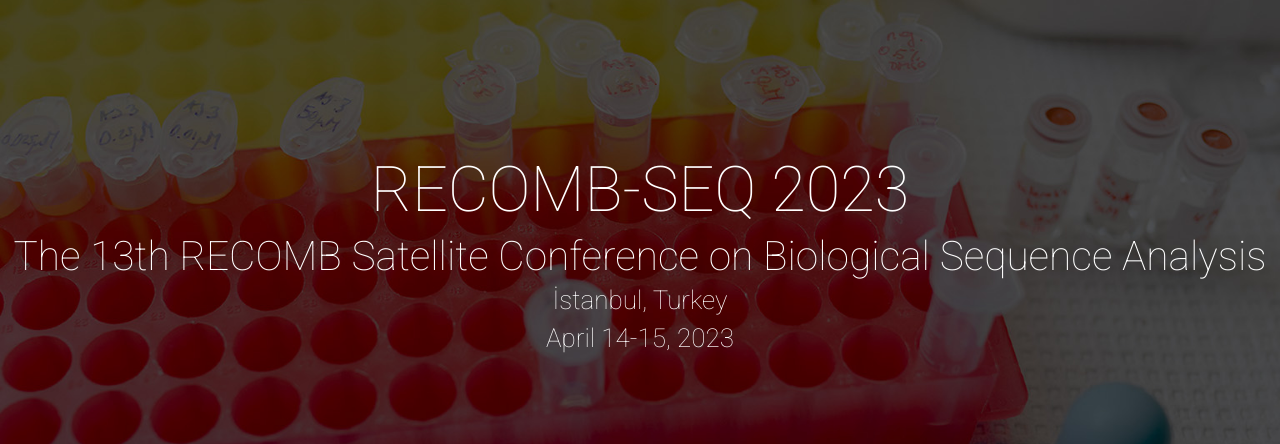
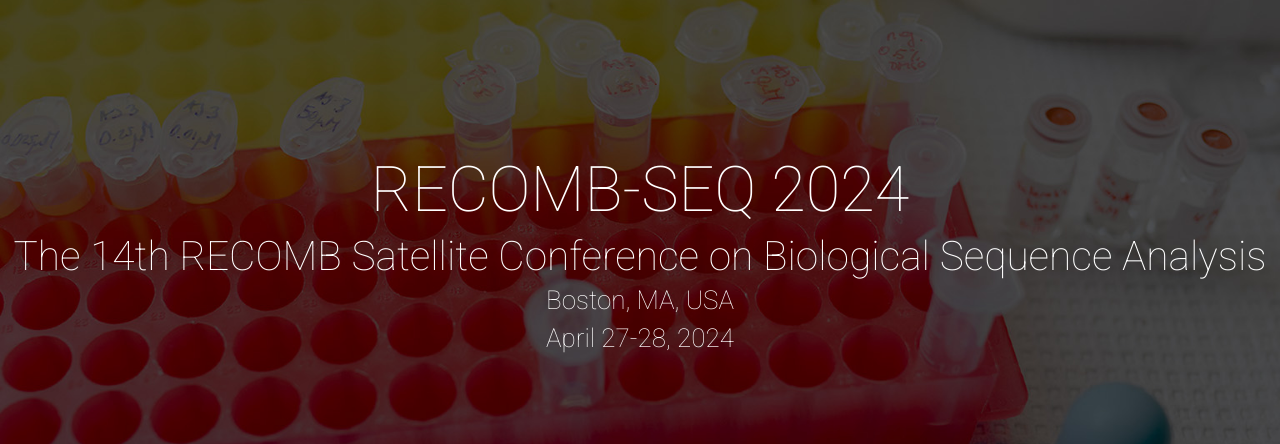
Before and after one commit to recomb-seq/recomb-seq.github.io, a Jekyll site: the page built from index.html, in a window 1280 px wide and 900 px high. Shown: the part 175-619 px from the top of the window. Built offline with Jekyll 4.4.1, drawn with Linux system fonts in a browser that asks for light colours; nearby versions of some CDN libraries; comment, search, counter and statistics services are not loaded.

Commit message:
2024 location

```diff
--- a/_config.yml
+++ b/_config.yml
@@ -50,10 +50,10 @@ rightNavigationButtons:
 
 # Hero Block
 heroImage: "hero.jpg"
-heroTitle: "RECOMB-SEQ 2023"
-heroSubTitle: "The 13th RECOMB Satellite Conference on Biological Sequence Analysis"
-eventDate: "April 14-15, 2023"
-eventLocation: "İstanbul, Turkey"
+heroTitle: "RECOMB-SEQ 2024"
+heroSubTitle: "The 14th RECOMB Satellite Conference on Biological Sequence Analysis"
+eventDate: "April 27-28, 2024"
+eventLocation: "Boston, MA, USA"
 #typeoutTextValues: '"2023"'
 #typeoutFallback: "2023"
 heroButtons:
@@ -90,15 +90,15 @@ eventLocationName: "TBD"
 eventLocationLink: "TBD"
 eventStreetAddress: "TBD"
 eventAddressLocality: ""
-eventAddressLocalityRegion: "Istanbul"
+eventAddressLocalityRegion: "Boston"
 eventPostalCode: ""
-eventAddressCountry: "Turkey"
-eventStartTime: "2022-10-25T10:00"
+eventAddressCountry: "United States"
+eventStartTime: "2024-04-27T08:00"
 eventDoorTime: "09:00"
-eventEndTime: "2022-10-25T20:00"
-eventPlaceCoordinates: "41.0053215,29.0121795"
-mapCenterCoordinates: "41.0053215,29.0121795"
-mapMobileCenterCoordinates: "41.0053215,29.0121795"
+eventEndTime: "2024-04-28T18:00"
+eventPlaceCoordinates: "42.3616134,-71.0932104"
+mapCenterCoordinates: "42.3616134,-71.0932104"
+mapMobileCenterCoordinates: "42.3616134,-71.0932104"
 
 # Venue Block
 venueBlockTitle: "Venue"
```
